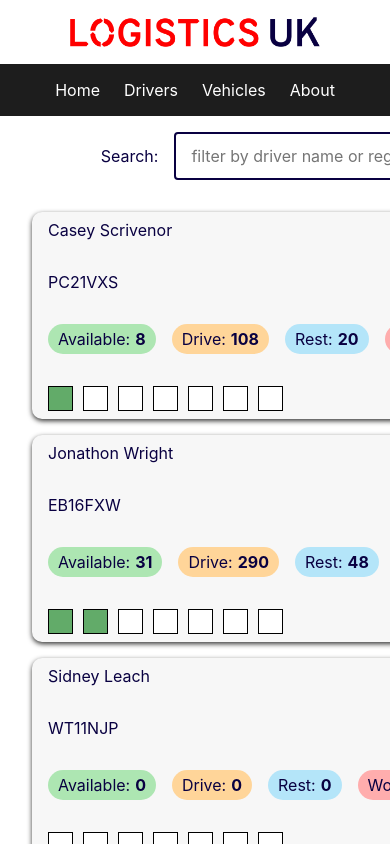
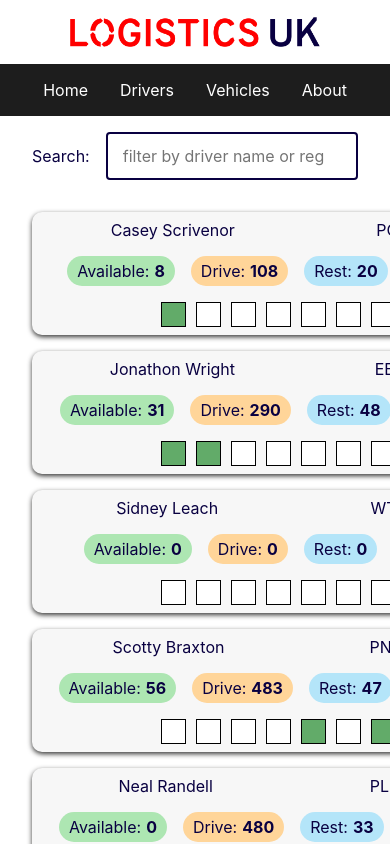
Before and after one commit to jimovan/driver-app, a React (Create React App) app: page / in a window 390 px wide. Shown: the top 844 px of the page. Built offline with nearby package versions, Linux system fonts and the light colour scheme; the HTML template or start-up script is replaced by a standard one.

Commit message:
responsive sytling

```diff
--- a/src/App.css
+++ b/src/App.css
@@ -1,19 +1,13 @@
-ul {
-  list-style-type: none;
-  margin: 0;
-  padding: 0;
+.header {
+  display: flex;
+  align-items: center;
+  padding: 1.5rem 2rem;
+  background-color: #ffffff;
+  border-bottom: 3px solid #1d1d1d;
 }
 
 .logo {
-  height: 3rem;
-}
-
-.header {
-  display: flex;
-  align-items: center;
-  padding: 2rem 2rem;
-  background-color: #ffffff;
-  border-bottom: 3px solid #1d1d1d;
+  height: 2.25rem;
 }
 
 .main {
@@ -23,16 +17,24 @@
 .menu {
   display: flex;
   flex-direction: column;
-  gap: 1.5rem;
+  gap: 2rem;
   color: #ffffff;
   background-color: #1d1d1d;
   padding: 2rem;
+  width: 150px;
+}
+
+.menu a:hover {
+  color: #DD201D;
+  text-decoration: underline;
+  cursor: pointer;
 }
 
 .content {
-  display: grid;
+  display: flex;
   padding: 1rem 2rem;
   gap: 2rem;
+  flex-direction: column;
 }
 
 .search--group {
@@ -60,7 +62,7 @@
 
 .driver--panel {
   display: grid;
-  grid-auto-columns: 180px 100px 1fr auto;
+  grid-auto-columns: 15ch 10ch 1fr auto;
   grid-auto-flow: column;
   align-items: center;
   gap: 2rem;
@@ -175,3 +177,44 @@
     grid-auto-flow: unset;
   }
 }
+
+@media screen and (max-width: 1210px) {
+  .driver--panel {
+    grid-template-columns: auto auto auto;
+    grid-template-rows: auto auto;
+    grid-auto-flow: unset;
+    justify-items: center;
+    gap: 1rem;
+  }
+
+  .activity--breakdown {
+    grid-column: 3/4;
+    grid-row: 1/2;
+  }
+
+  .activity--grid {
+    grid-column: 1/4;
+    grid-row: 2/3;
+  }
+}
+
+@media screen and (max-width: 900px) {
+  .driver--panel {
+    grid-template-columns: auto auto;
+    grid-template-rows: auto auto;
+    grid-auto-flow: unset;
+    justify-items: center;
+    gap: 1rem;
+  }
+
+  .activity--breakdown {
+    grid-column: 1/3;
+    grid-row: 2/3;
+  }
+
+  .activity--grid {
+    grid-column: 1/3;
+    grid-row: 3/4;
+  }
+
+}
--- a/src/index.css
+++ b/src/index.css
@@ -18,18 +18,17 @@
     3. Allow percentage-based heights in the application
   */
 html,
-body {
+body,
+#root,
+.app,
+.main {
   height: 100%;
 }
 
 /*
     6. Improve media defaults
   */
-img,
-picture,
-video,
-canvas,
-svg {
+img {
   max-width: 100%;
 }
 
@@ -37,9 +36,7 @@
     7. Remove built-in form typography styles
   */
 input,
-button,
-textarea,
-select {
+button {
   font: inherit;
 }
 
```
